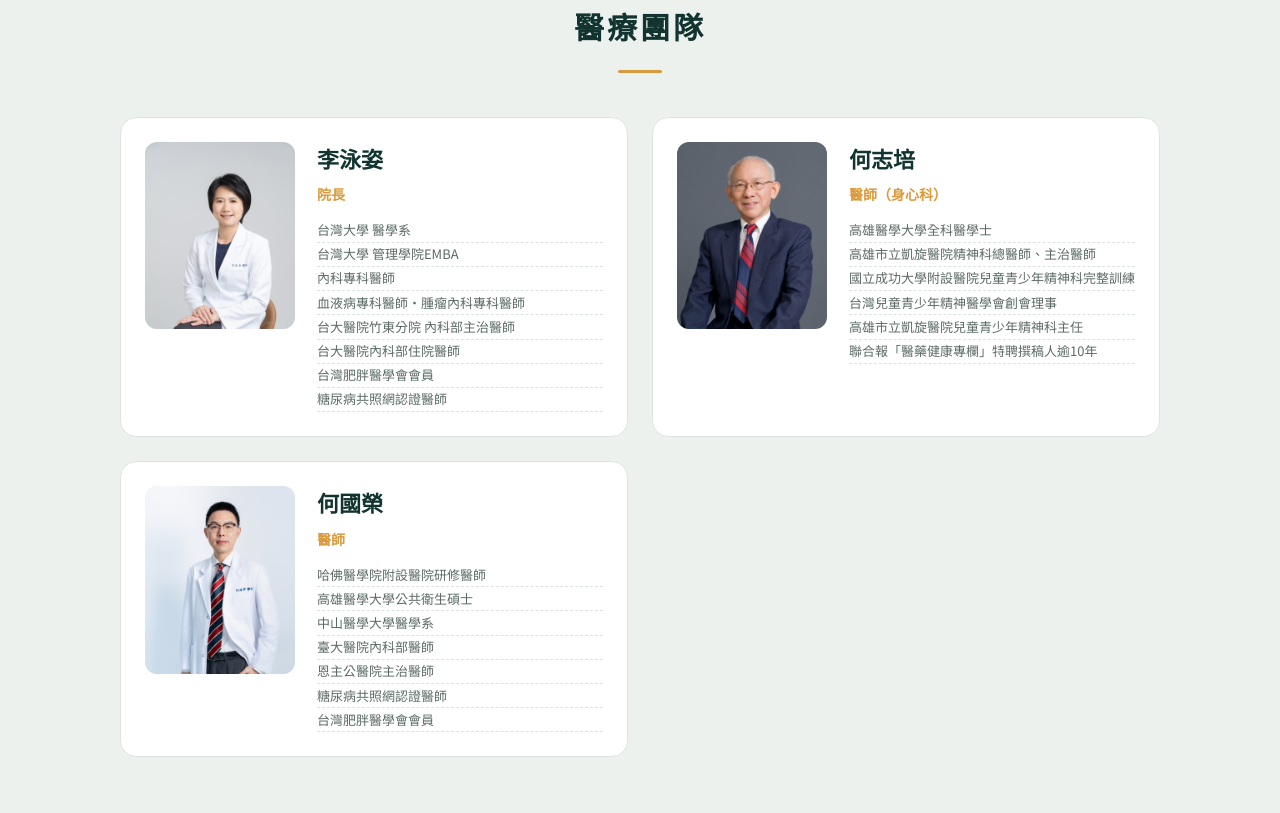
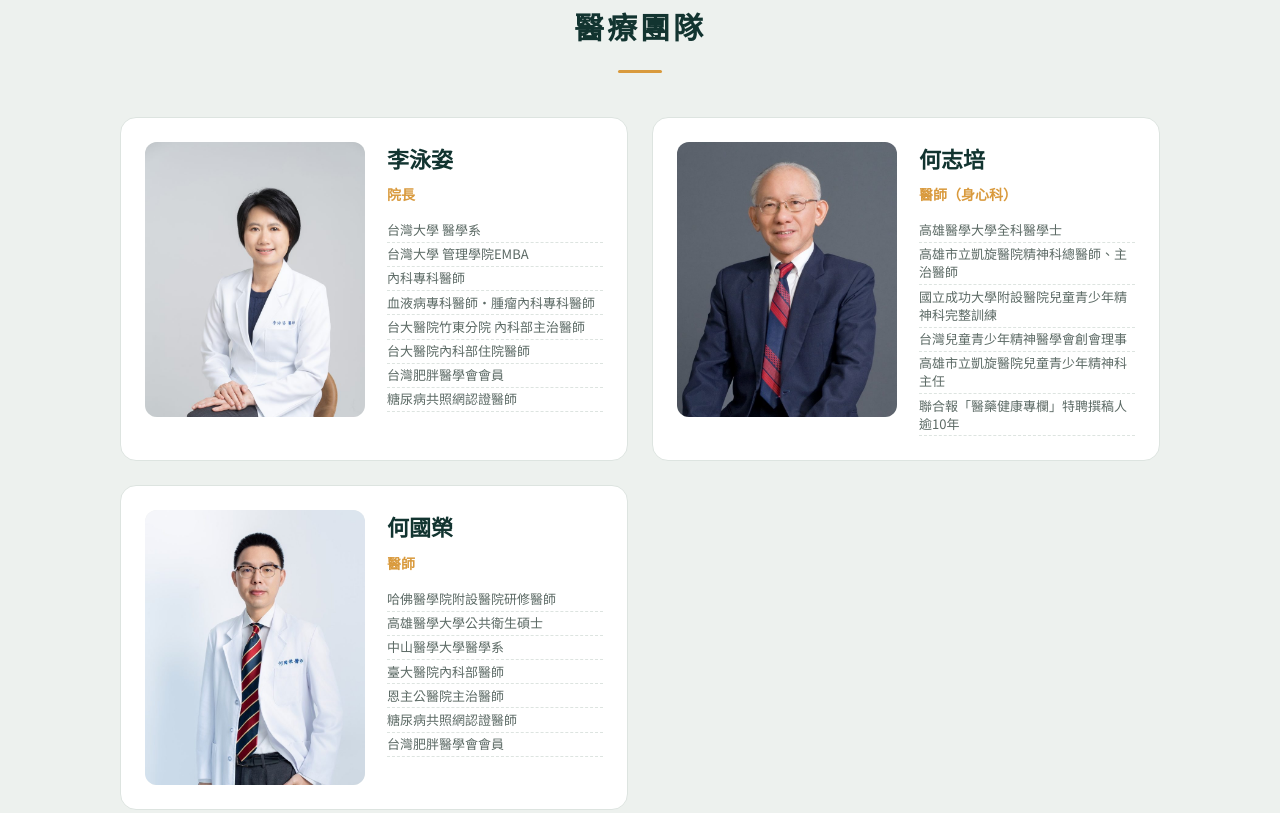
Before and after one commit to joyseeker9453-sketch/WEBSITETESTING, a website: page index.html in a window 1280 px wide. Shown: the part 2775-3588 px from the top of the page. Drawn offline with Linux system fonts and the light colour scheme.

Commit message:
Add files via upload
PIC ENLARGE

```diff
--- a/index.html
+++ b/index.html
@@ -143,7 +143,7 @@ section{padding:72px 0}
 
 .team-grid{display:grid;grid-template-columns:repeat(2,1fr);gap:24px}
 .doc{background:#fff;border:1px solid var(--line);border-radius:16px;padding:24px;display:flex;gap:22px;align-items:flex-start}
-.doc img.photo{flex:0 0 150px;width:150px;aspect-ratio:4/5;object-fit:cover;object-position:top;border-radius:12px;background:var(--mist)}
+.doc img.photo{flex:0 0 220px;width:220px;aspect-ratio:4/5;object-fit:cover;object-position:top;border-radius:12px;background:var(--mist)}
 .doc .doc-body{flex:1;min-width:0}
 .doc h3{font-family:var(--serif);font-size:22px;color:var(--pine-deep)}
 .doc .role{color:var(--dawn);font-weight:700;font-size:14px;margin:2px 0 12px}
```
